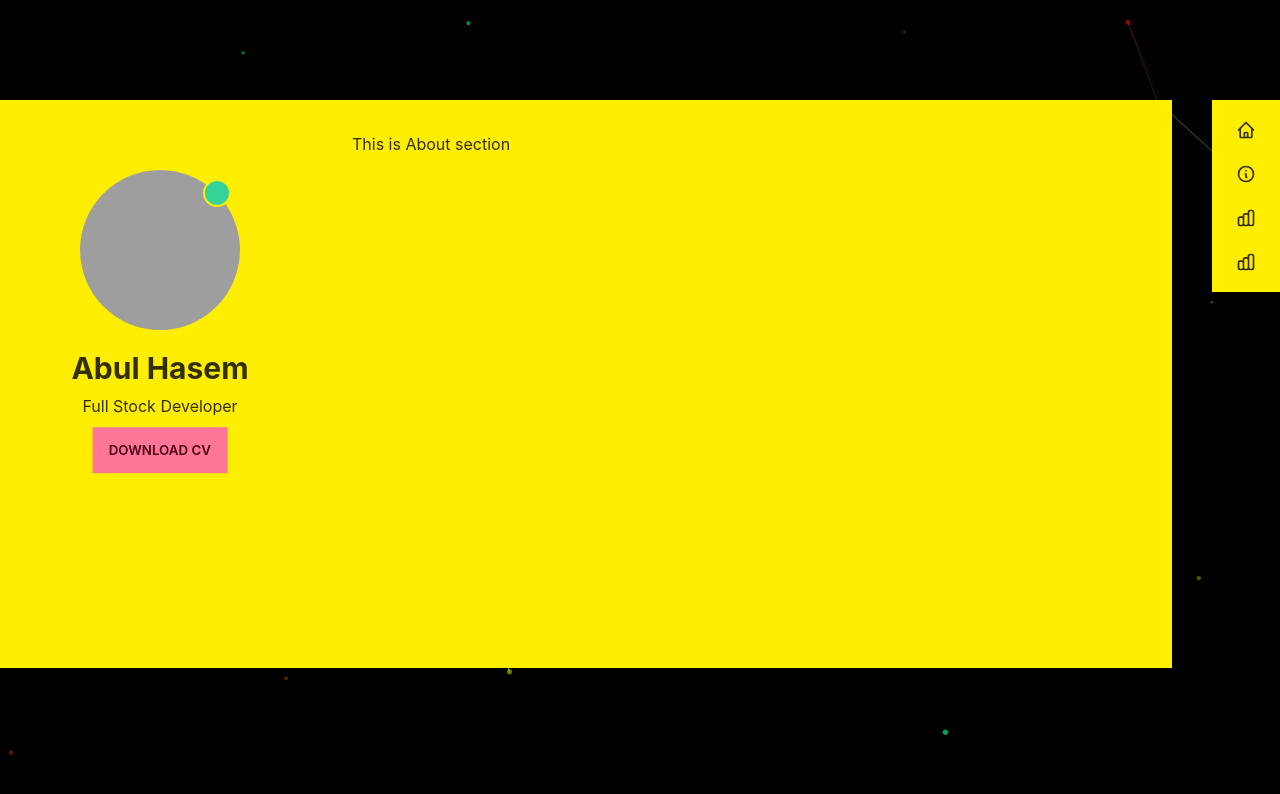
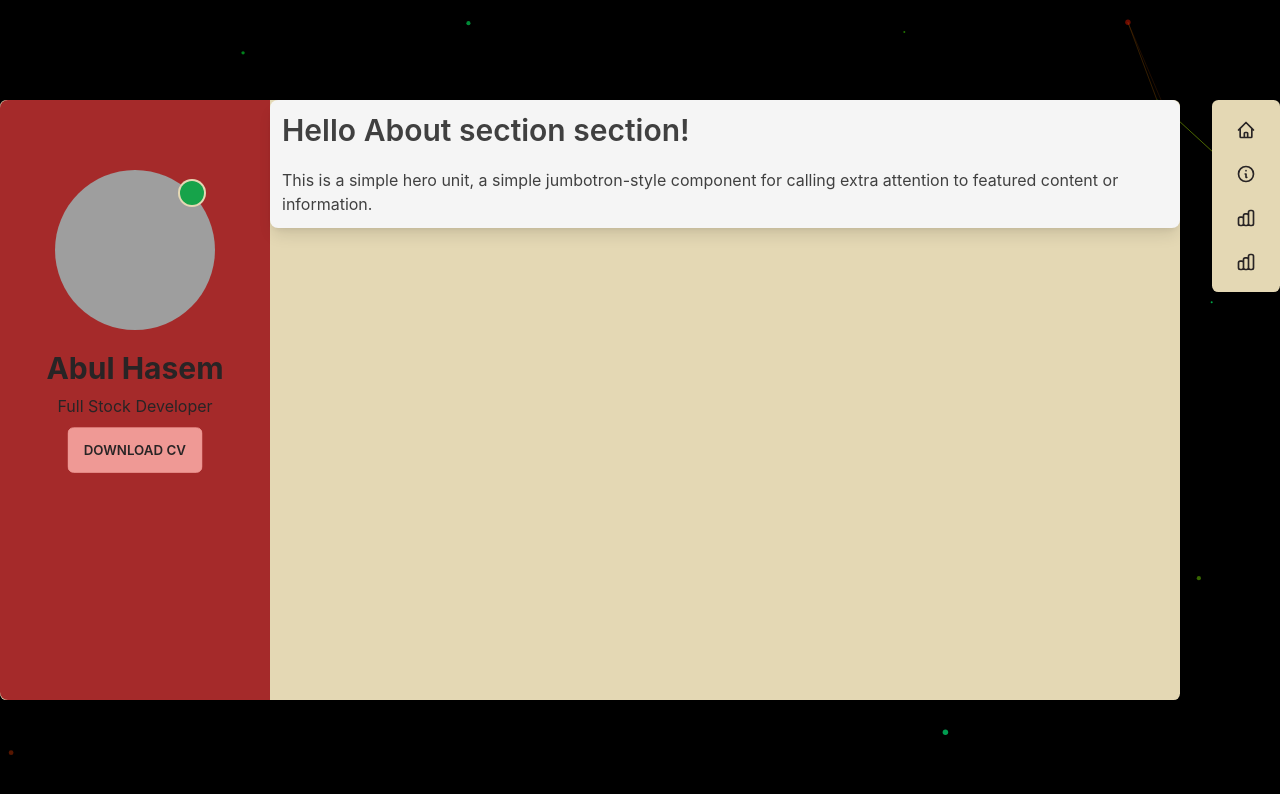
Before and after one commit to hasemspi/portfolio, a React (Create React App) app: page /about in a window 1280 px wide. Shown: the top 794 px of the page. Built offline with nearby package versions, Linux system fonts and the light colour scheme; grey boxes are pictures that could not be loaded.

Commit message:
Updae main project

```diff
--- a/package.json
+++ b/package.json
@@ -13,6 +13,7 @@
     "react-router-dom": "^6.8.2",
     "react-scripts": "5.0.1",
     "tsparticles": "^2.9.3",
+    "tw-elements": "^1.0.0-beta1",
     "web-vitals": "^2.1.4"
   },
   "scripts": {
--- a/public/index.html
+++ b/public/index.html
@@ -1,5 +1,5 @@
 <!DOCTYPE html>
-<html data-theme="cyberpunk" lang="en">
+<html data-theme="retro" lang="en">
   <head>
     <meta charset="utf-8" />
     <link rel="icon" href="%PUBLIC_URL%/favicon.ico" />
--- a/src/Layout/Main.js
+++ b/src/Layout/Main.js
@@ -1,23 +1,26 @@
 import React from 'react';
 import { Outlet } from 'react-router-dom';
 import Navber from '../Pages/Navber';
+import Mobile from './Mobile';
 import Profile from './Profile';
 
 const Main = () => {
     return (
         <>
 
-        <div class="flex flex-row my-[100px]">
-            <div class="basis-11/12">
+        <div className="flex flex-row md:mt-[100px]">
+            <div className="basis-full md:mr-8">
                 <div className="card card-side bg-base-100 shadow-xl">
                     <Profile></Profile>
-                        <div className="card-body">
+
+                    <div className="basis-full">
+                            <Mobile></Mobile>
                             <Outlet></Outlet>
-                        </div>
+                    </div>
                 </div>
             </div>
-            <div class="basis-[40px]"></div>
-            <div class="basis-1.5/12">
+             <div className="basis-[40px] hidden sm:hidden"></div>
+            <div className="basis-1.5/12">
                 <Navber></Navber>
             </div>
         </div>
--- /dev/null
+++ b/src/Layout/Mobile.js
@@ -0,0 +1,100 @@
+import React from 'react';
+import { Link } from 'react-router-dom';
+
+const Mobile = () => {
+    return (
+        <div>
+<button
+  class="MobileMenu sm:flex md:hidden lg:hidden xl:hidden 2xl:hidden mr-1.5 inline-block rounded bg-primary px-6 pt-2.5 pb-2 text-xs font-medium uppercase leading-normal text-white shadow-[0_4px_9px_-4px_#3b71ca] transition duration-150 ease-in-out hover:bg-primary-600 hover:shadow-[0_8px_9px_-4px_rgba(59,113,202,0.3),0_4px_18px_0_rgba(59,113,202,0.2)] focus:bg-primary-600 focus:shadow-[0_8px_9px_-4px_rgba(59,113,202,0.3),0_4px_18px_0_rgba(59,113,202,0.2)] focus:outline-none focus:ring-0 active:bg-primary-700 active:shadow-[0_8px_9px_-4px_rgba(59,113,202,0.3),0_4px_18px_0_rgba(59,113,202,0.2)]"
+  type="button"
+  data-te-offcanvas-toggle
+  data-te-target="#offcanvasRight"
+  aria-controls="offcanvasRight"
+  data-te-ripple-init
+  data-te-ripple-color="light">
+ <svg className="swap-off fill-current" xmlns="http://www.w3.org/2000/svg" width="20" height="20" viewBox="0 0 512 512"><path d="M64,384H448V341.33H64Zm0-106.67H448V234.67H64ZM64,128v42.67H448V128Z"/></svg>
+</button>
+
+
+
+<div
+  class="invisible fixed bottom-0 top-0
+        right-0 z-[1045]
+        flex w-60 max-w-full
+        translate-x-full
+        flex-col border-none
+        bg-base-100
+        bg-clip-padding
+        text-neutral-700
+        shadow-sm outline-none
+        transition duration-300
+        ease-in-out dark:bg-neutral-800
+        dark:text-neutral-200 [&[data-te-offcanvas-show]]:transform-none"
+  tabindex="-1"
+  id="offcanvasRight"
+  aria-labelledby="offcanvasRightLabel"
+  data-te-offcanvas-init>
+  <div class="flex items-center justify-between p-4">
+    <h5
+      class="mb-0 font-semibold leading-normal"
+      id="offcanvasRightLabel">
+     Moble Menu
+    </h5>
+    <button
+      type="button"
+      class="box-content rounded-none border-none opacity-50 hover:no-underline hover:opacity-75 focus:opacity-100 focus:shadow-none focus:outline-none"
+      data-te-offcanvas-dismiss>
+      <span
+        class="w-[1em] focus:opacity-100 disabled:pointer-events-none disabled:select-none disabled:opacity-25 [&.disabled]:pointer-events-none [&.disabled]:select-none [&.disabled]:opacity-25">
+        <svg
+          xmlns="http://www.w3.org/2000/svg"
+          fill="none"
+          viewBox="0 0 24 24"
+          stroke-width="1.5"
+          stroke="currentColor"
+          class="h-6 w-6">
+          <path
+            stroke-linecap="round"
+            stroke-linejoin="round"
+            d="M6 18L18 6M6 6l12 12" />
+        </svg>
+      </span>
+    </button>
+  </div>
+  <div class="offcanvas-body flex-grow overflow-y-auto p-4">
+    <div className="text-center artboard phone-61">
+        <div className="mt-[70px] mb-5 avatar online">
+            <div className="w-40 rounded-full">
+                <img src="https://daisyui.com/images/stock/photo-1534528741775-53994a69daeb.jpg" />
+            </div>
+        </div>
+        <div className="max-w-md">
+            <h1 className="text-3xl font-bold">Abul Hasem</h1>
+            <p className="py-2">Full Stock Developer</p>
+            <button className="btn btn-primary">Download CV</button>
+            <ul>
+                <li data-te-offcanvas-dismiss>
+                    <Link to={'/'} >
+                        Home
+                    </Link>
+                </li>
+                <li data-te-offcanvas-dismiss>
+                <Link to={'/about'}>
+                        About
+                    </Link>
+                </li>
+                <li data-te-offcanvas-dismiss>
+                <Link to={'/resum'}>
+                        Resume
+                    </Link>
+                </li>
+            </ul>
+        </div>
+    </div>
+  </div>
+</div>
+        </div>
+    );
+};
+
+export default Mobile;
--- a/src/Layout/Profile.js
+++ b/src/Layout/Profile.js
@@ -3,7 +3,7 @@ import React from 'react';
 const Profile = () => {
     return (
         <div className='hidden sm:block'>
-            <div className="text-center artboard phone-1">
+            <div className="text-center artboard bords_profile rounded-l-lg">
                 <div className="mt-[70px] mb-5 avatar online">
                     <div className="w-40 rounded-full">
                         <img src="https://daisyui.com/images/stock/photo-1534528741775-53994a69daeb.jpg" />
--- a/src/Pages/About.js
+++ b/src/Pages/About.js
@@ -2,9 +2,15 @@ import React from 'react';
 
 const About = () => {
     return (
-        <div>
-            <h1>This is About section</h1>
-        </div>
+        <div
+        class="rounded-lg bg-neutral-100 p-3 text-neutral-700 shadow-lg dark:bg-neutral-600 dark:text-neutral-200 dark:shadow-black/30">
+        <h2 class="mb-5 text-3xl font-semibold">Hello About section section!</h2>
+        <p>
+          This is a simple hero unit, a simple jumbotron-style component for
+          calling extra attention to featured content or information.
+        </p>
+
+      </div>
     );
 };
 
--- a/src/Pages/Home.js
+++ b/src/Pages/Home.js
@@ -2,9 +2,17 @@ import React from 'react';
 
 const Home = () => {
     return (
-        <div>
-            <h1 style={{backgroundColor:'#ccc'}}>Home section</h1>
+
+        <div
+          class="rounded-r-lg bg-neutral-100 p-3 text-neutral-700 shadow-lg dark:bg-neutral-600 dark:text-neutral-200 dark:shadow-black/30">
+          <h2 class="mb-5 text-3xl font-semibold">Hello Home section!</h2>
+          <p>
+            This is a simple hero unit, a simple jumbotron-style component for
+            calling extra attention to featured content or information.
+          </p>
+
         </div>
+
     );
 };
 
--- a/src/Pages/Navber.js
+++ b/src/Pages/Navber.js
@@ -31,6 +31,8 @@ const Navber = () => {
             {navbarse}
             </ul>
 
+
+
             {/* <div className="drawer drawer-end">
             <input id="my-drawer-4" type="checkbox" className="drawer-toggle" />
             <div className="drawer-content">
@@ -43,7 +45,7 @@ const Navber = () => {
                     {navbarse}
                     </ul>
                 </div>
-                </div> */}
+                </div>  */}
         </div>
     );
 };
--- a/src/Pages/Resume.js
+++ b/src/Pages/Resume.js
@@ -2,9 +2,15 @@ import React from 'react';
 
 const Resume = () => {
     return (
-        <div>
-            <h1>Resume section</h1>
-        </div>
+        <div
+        class="rounded-lg bg-neutral-100 p-3 text-neutral-700 shadow-lg dark:bg-neutral-600 dark:text-neutral-200 dark:shadow-black/30">
+        <h2 class="mb-5 text-3xl font-semibold">Hello Resume section!</h2>
+        <p>
+          This is a simple hero unit, a simple jumbotron-style component for
+          calling extra attention to featured content or information.
+        </p>
+
+      </div>
     );
 };
 
--- a/src/index.css
+++ b/src/index.css
@@ -15,3 +15,16 @@ code {
   font-family: source-code-pro, Menlo, Monaco, Consolas, 'Courier New',
     monospace;
 }
+
+.MobileMenu{
+  float: right;
+}
+.artboard.phone-61 {
+  width: 210px;
+  height: 600px;
+}
+.bords_profile{
+  background-color: brown;
+  width: 270px;
+  height: 600px;
+}
--- a/src/index.js
+++ b/src/index.js
@@ -3,7 +3,7 @@ import ReactDOM from 'react-dom/client';
 import './index.css';
 import App from './App';
 import reportWebVitals from './reportWebVitals';
-
+import * as te from 'tw-elements';
 const root = ReactDOM.createRoot(document.getElementById('root'));
 root.render(
   <React.StrictMode>
--- a/tailwind.config.js
+++ b/tailwind.config.js
@@ -2,6 +2,8 @@
 module.exports = {
   content: [
     "./src/**/*.{js,jsx,ts,tsx}",
+    "./src/**/*.{html,js}",
+    "./node_modules/tw-elements/dist/js/**/*.js"
   ],
   theme: {
     extend: {
@@ -27,7 +29,7 @@ module.exports = {
       },
     ],
   },
-  plugins: [require("daisyui")],
+  plugins: [require("daisyui","tw-elements/dist/plugin")],
 
   daisyui: {
     styled: true,
@@ -39,4 +41,6 @@ module.exports = {
     prefix: "",
     darkTheme: "dark",
   },
+
+
 }
```
Also changed, not shown: 1 other file (tests, documents, lock files or other folders).
